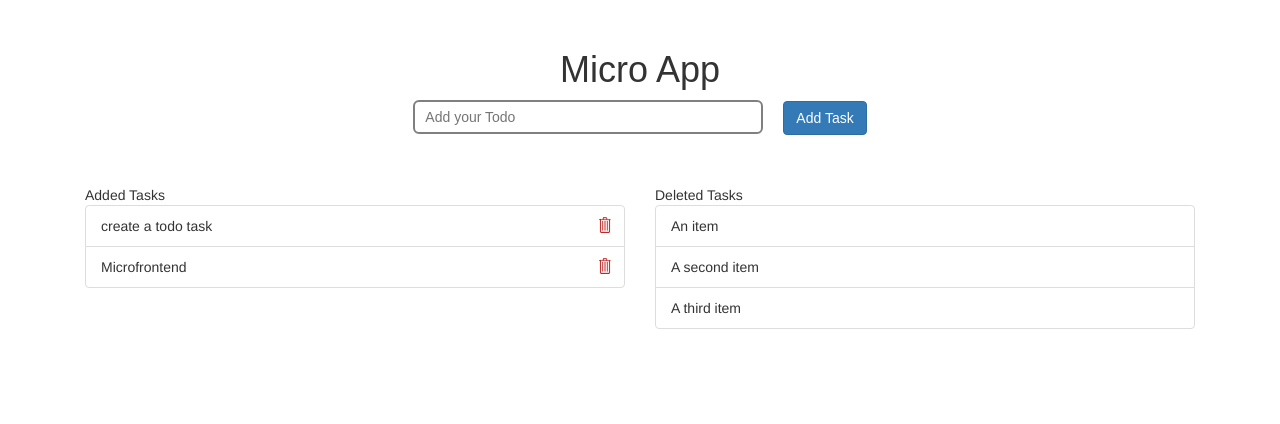
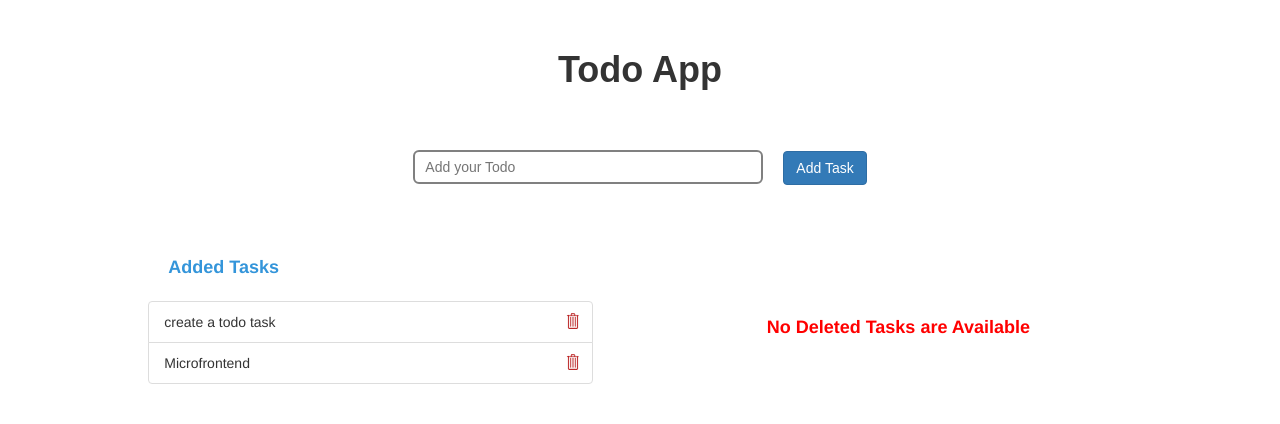
Before and after one commit to prashant-fission/Micro-Host, a React app: page / in a window 1280 px wide. Built offline with nearby package versions, Linux system fonts and the light colour scheme.

Commit message:
added delete functionality and made some UI changes

```diff
--- a/src/components/AddedTasks.js
+++ b/src/components/AddedTasks.js
@@ -1,40 +1,42 @@
 import React, { useState } from "react";
-import TrashIcon from '../icons/trash_icon.svg';
+import TrashIcon from "../icons/trash_icon.svg";
+import "./styles.css";
 
-const AddedTasks = ({todo}) => {
+const AddedTasks = ({ todo, handleDelete }) => {
   const [tasks, setTasks] = useState([
     {
-            'id': '1',
-            'name': 'An item',
+      id: "1",
+      name: "An item",
     },
     {
-            'id': '2',
-            'name': 'A Second Item',
+      id: "2",
+      name: "A Second Item",
     },
     {
-            'id': '3',
-            'name': 'A Third Item',
-        }
+      id: "3",
+      name: "A Third Item",
+    },
   ]);
 
-    const taskItems = todo.map((task, index) =>
-        <li className="list-group-item" key={index}>{task}
-            <img className="trash-icon" src={TrashIcon}></img>
+  const taskItems = todo.map((task, index) => (
+    <li className='list-group-item' key={index}>
+      {task}
+      <img
+        className='trash-icon'
+        src={TrashIcon}
+        onClick={() => handleDelete(task)}
+      ></img>
     </li>
-    )
+  ));
 
   return (
     <div>
-            <div className="card">
-                <div className="card-header">
-                    Added Tasks
-                </div>
-                <ul className="list-group list-group-flush">
-                    {taskItems}
-                </ul>
+      <div className='card'>
+        <div className='card-header addHeader'>Added Tasks</div>
+        <ul className='list-group list-group-flush'>{taskItems}</ul>
       </div>
     </div>
-    )
-}
+  );
+};
 
 export default AddedTasks;
--- a/src/components/App.js
+++ b/src/components/App.js
@@ -1,12 +1,13 @@
-import * as React from 'react';
-import { useState } from 'react';
+import * as React from "react";
+import { useState } from "react";
 import "./styles.css";
-import AddedTasks from './AddedTasks';
-import DeletedTasks from './DeletedTasks';
+import AddedTasks from "./AddedTasks";
+import DeletedTasks from "./DeletedTasks";
 
-export default function App () {
-  const [todos, setTodos] = useState(['create a todo task','Microfrontend']);
-  const [newTodo, setNewTodo] = useState('');
+export default function App() {
+  const [todos, setTodos] = useState(["create a todo task", "Microfrontend"]);
+  const [deletedTask, setDeletedTask] = useState([]);
+  const [newTodo, setNewTodo] = useState("");
   const handleInputChange = (e) => {
     setNewTodo(e.target.value);
   };
@@ -14,25 +15,41 @@ export default function App () {
   const handleAddTodo = () => {
     if (newTodo) {
       setTodos([...todos, newTodo]);
-      setNewTodo('');
+      setNewTodo("");
     }
+  };
+
+  const handleDelete = (task) => {
+    deletedTask.push(task);
+    todos.pop(task);
+    setTodos([...todos]);
   };
 
   return (
     <div>
-      <div className="MicroApp">
-        <h1>Micro App</h1>
+      <div className='MicroApp'>
+        <h1 className='mainHeader'>Todo App</h1>
         <div className='d-flex'>
-          <input type="text" value={newTodo} onChange={handleInputChange} placeholder="Add your Todo" />
-          <button onClick={handleAddTodo} className='btn btn-primary ml-20 rounded'>Add Task</button>
+          <input
+            type='text'
+            value={newTodo}
+            onChange={handleInputChange}
+            placeholder='Add your Todo'
+          />
+          <button
+            onClick={handleAddTodo}
+            className='btn btn-primary ml-20 rounded'
+          >
+            Add Task
+          </button>
         </div>
       </div>
-      <div className='container mt-20'>
-        <div className='col-xs-6'>
-          <AddedTasks todo={todos}/>
+      <div className='container mt-20 mainContainer'>
+        <div className='col-xs-5'>
+          <AddedTasks todo={todos} handleDelete={handleDelete} />
         </div>
-        <div className='col-xs-6'>
-          <DeletedTasks />
+        <div className='col-xs-5'>
+          <DeletedTasks deletedTask={deletedTask} />
         </div>
       </div>
     </div>
--- a/src/components/DeletedTasks.js
+++ b/src/components/DeletedTasks.js
@@ -1,20 +1,27 @@
 import React from "react";
+import "./styles.css";
 
-const DeletedTasks = () => {
-    return (
-        <div>
-            <div className="card">
-                <div className="card-header">
-                    Deleted Tasks
-                </div>
-                <ul className="list-group list-group-flush">
-                    <li className="list-group-item">An item</li>
-                    <li className="list-group-item">A second item</li>
-                    <li className="list-group-item">A third item</li>
-                </ul>
-            </div>
+const DeletedTasks = ({ deletedTask }) => {
+  return (
+    <div>
+      <div className='card'>
+        <div className='card-header deleteHeader'>
+          {deletedTask.length > 0 ? "Deleted Tasks" : ""}
         </div>
-    )
-}
+        {deletedTask.length > 0 ? (
+          <ul className='list-group list-group-flush deleteTask'>
+            {(deletedTask || []).map((task) => {
+              return <li className='list-group-item'>{task}</li>;
+            })}
+          </ul>
+        ) : (
+          <div className='deleteNotavailable'>
+            No Deleted Tasks are Available
+          </div>
+        )}
+      </div>
+    </div>
+  );
+};
 
 export default DeletedTasks;
--- a/src/components/styles.css
+++ b/src/components/styles.css
@@ -29,3 +29,31 @@
   right: 10px;
   cursor: pointer;
 }
+.mainHeader{
+  margin-bottom: 60px;
+  font-weight: 800;
+}
+.addHeader{
+  font-weight: 600;
+  margin: 20px;
+  font-size: 18px;
+  color: rgb(52, 149, 218);
+}
+.deleteNotavailable{
+  margin: 80px;
+  font-size: 18px;
+  font-weight: 600;
+
+  color: red;
+}
+.deleteHeader{
+  font-weight: 600;
+  margin: 20px;
+  font-size: 18px;
+  color: red;
+}
+.mainContainer{
+  display: flex;
+  flex-direction: row;
+  justify-content: space-between;
+}
```
Lines whose indentation alone changed are shown as unchanged.
